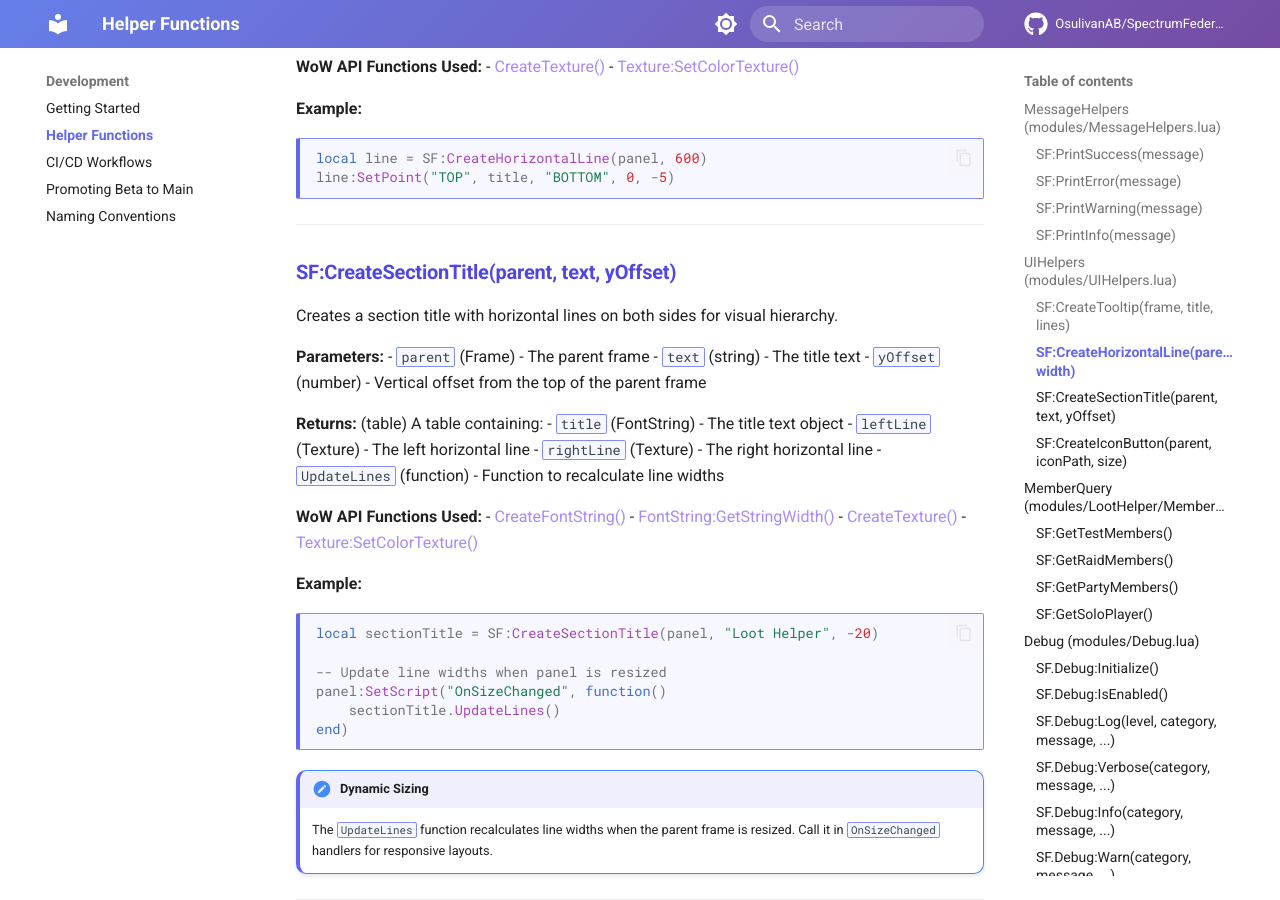
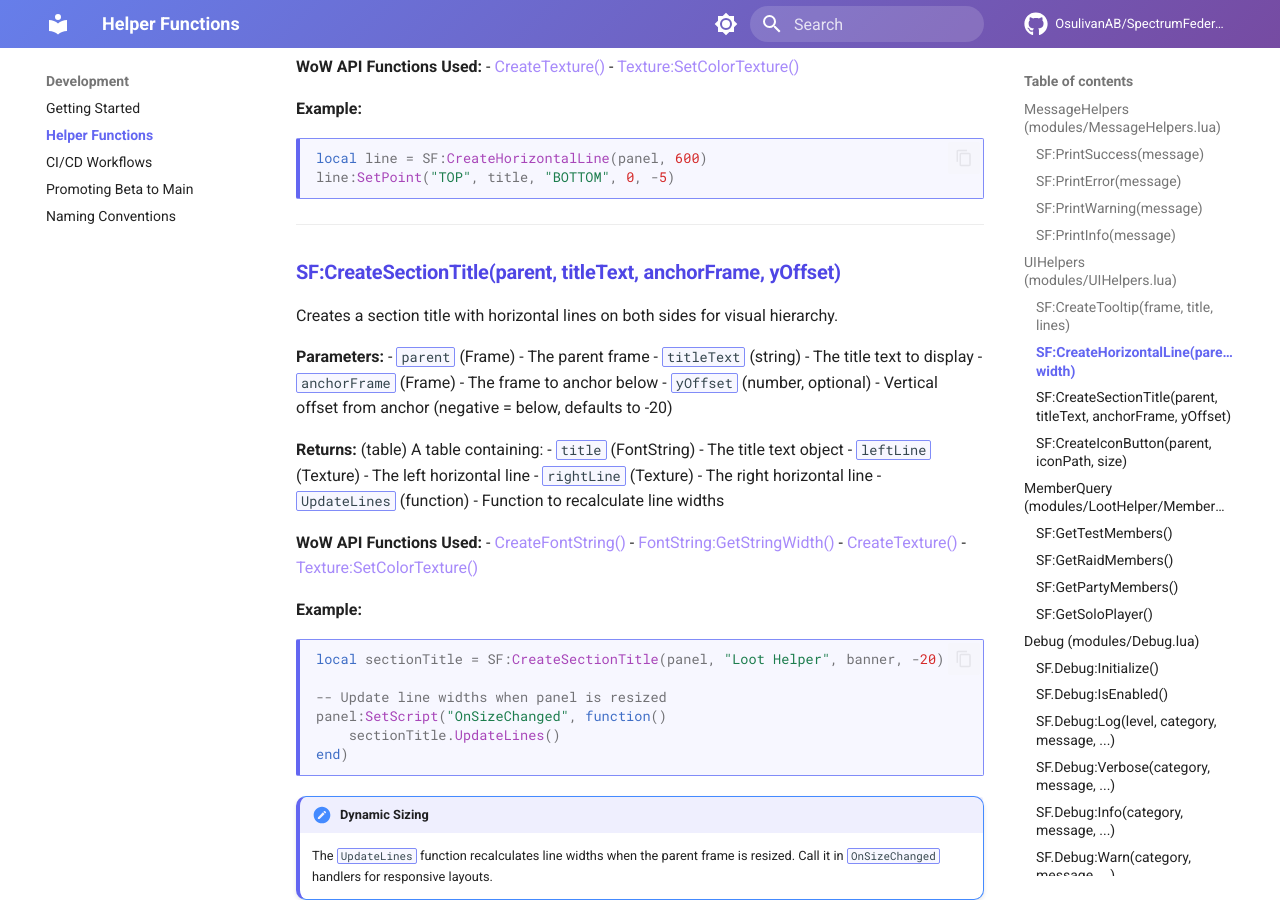
Before and after one commit to OsulivanAB/SpectrumFederation, an MkDocs documentation site: the page built from docs/development/helper-functions.md, in a window 1280 px wide and 900 px high, scrolled down 3293 px. Built offline with MkDocs 1.6.1 and Material for MkDocs 9.7.7, drawn with Linux system fonts in a browser that asks for light colours; comment, search, counter and statistics services are not loaded.

Commit message:
Bug Fix for documentation

````diff
--- a/docs/development/helper-functions.md
+++ b/docs/development/helper-functions.md
@@ -152,14 +152,15 @@ line:SetPoint("TOP", title, "BOTTOM", 0, -5)
 
 ---
 
-### SF:CreateSectionTitle(parent, text, yOffset)
+### SF:CreateSectionTitle(parent, titleText, anchorFrame, yOffset)
 
 Creates a section title with horizontal lines on both sides for visual hierarchy.
 
 **Parameters:**
 - `parent` (Frame) - The parent frame
-- `text` (string) - The title text
-- `yOffset` (number) - Vertical offset from the top of the parent frame
+- `titleText` (string) - The title text to display
+- `anchorFrame` (Frame) - The frame to anchor below
+- `yOffset` (number, optional) - Vertical offset from anchor (negative = below, defaults to -20)
 
 **Returns:** (table) A table containing:
     - `title` (FontString) - The title text object
@@ -175,7 +176,7 @@ Creates a section title with horizontal lines on both sides for visual hierarchy
 
 **Example:**
 ```lua
-local sectionTitle = SF:CreateSectionTitle(panel, "Loot Helper", -20)
+local sectionTitle = SF:CreateSectionTitle(panel, "Loot Helper", banner, -20)
 
 -- Update line widths when panel is resized
 panel:SetScript("OnSizeChanged", function()
````
Also changed, not shown: .github/copilot-instructions.md.
